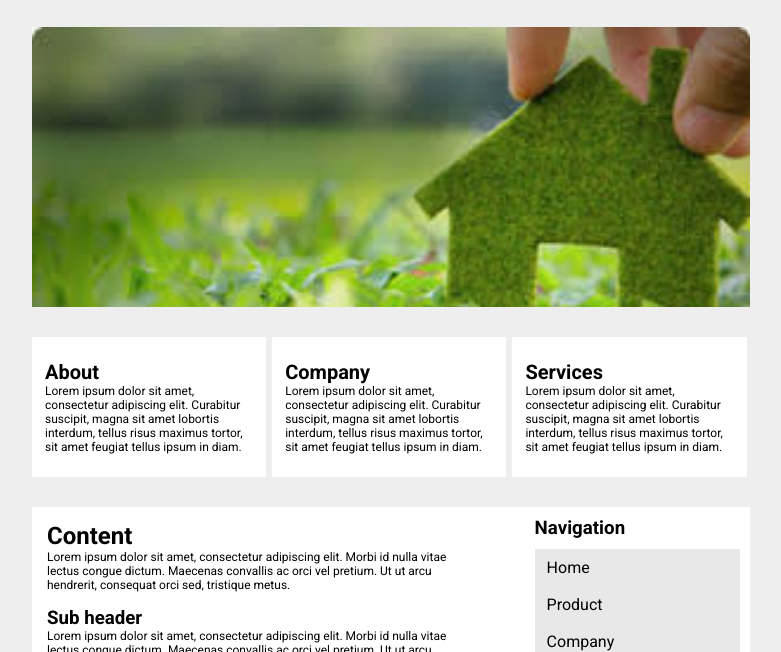
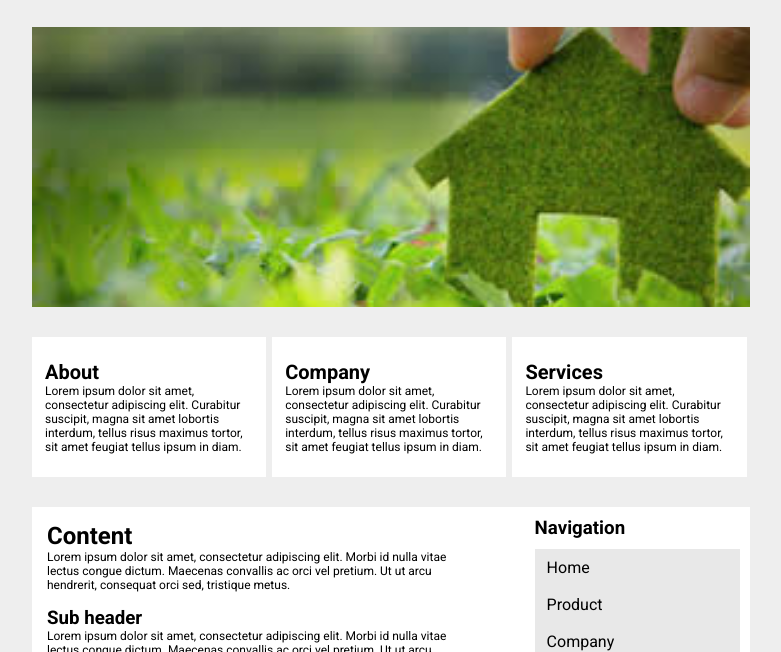
Before and after one commit to ViktorijaJ/savarankiskas1.1, a plain HTML site: page index.html in a window 1280 px wide. Shown: the part 148-800 px from the top of the page, without its empty margins (249-1030 px from the left). Drawn offline with Linux system fonts and the light colour scheme.

```diff
--- a/style/style.css
+++ b/style/style.css
@@ -44,7 +44,7 @@
 }
 
 .header-img {
-    background-image: url("../img/header-img.jpg");
+    background: url("../img/header-img.jpg") no-repeat 0 -30px;
     background-size: cover;
     height: 280px;
     margin: 30px 0px;
```
